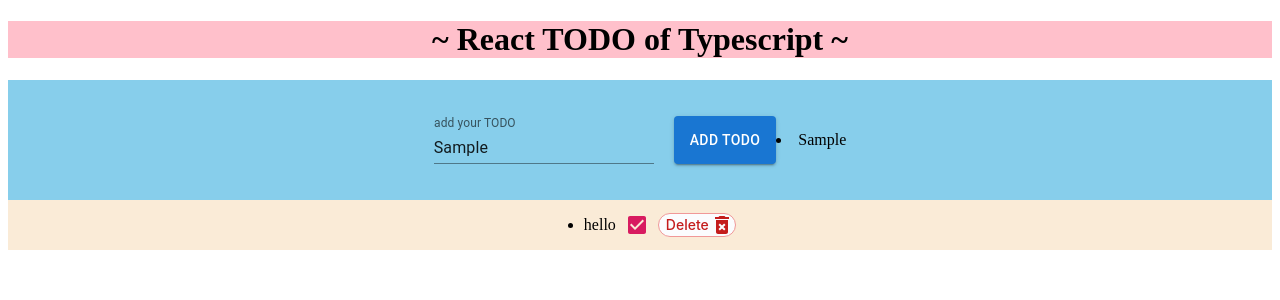
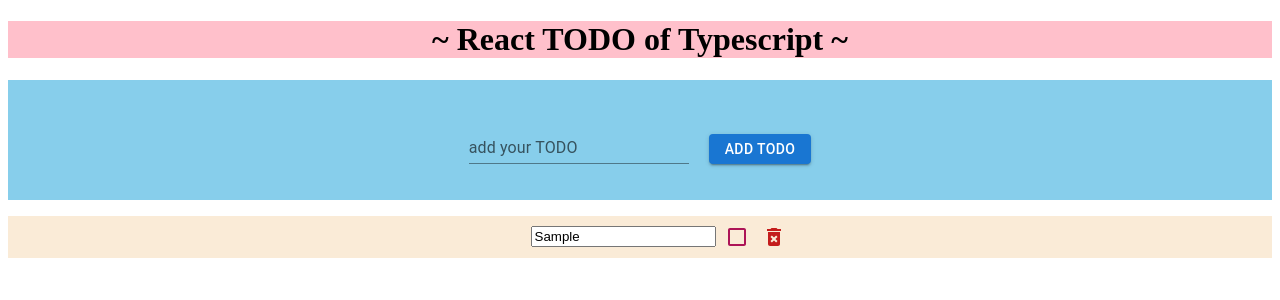
Before and after one commit to kaji5963/react-todo-typescript, a React (Create React App) app: page / in a window 1280 px wide. Both pictures are taken after typing "Sample" into the empty fields and a click on the button "ADD TODO". Shown: the top 300 px of the page. Built offline with nearby package versions, Linux system fonts and the light colour scheme.

Commit message:
TODO追加機能及び編集機能実装

```diff
--- a/package.json
+++ b/package.json
@@ -20,7 +20,10 @@
     "react": "^18.2.0",
     "react-dom": "^18.2.0",
     "react-scripts": "5.0.1",
+    "react-uuid": "^1.0.2",
+    "recoil": "^0.7.5",
     "typescript": "^4.7.4",
+    "uuid": "^8.3.2",
     "web-vitals": "^2.1.4"
   },
   "scripts": {
--- a/src/App.css
+++ b/src/App.css
@@ -16,21 +16,26 @@ header {
   display: flex;
   justify-content: center;
   align-items: center;
-
 }
 
 .container-input form {
   display: flex;
+  align-items: flex-end;
 }
 
 .addButton {
   margin-left: 20px;
+  height: 30px;
 }
 
 .container-list {
   background-color: antiquewhite;
+
+}
+
+.container-list ul {
   display: flex;
   justify-content: center;
   align-items: center;
-
+  list-style: none;
 }
--- a/src/App.tsx
+++ b/src/App.tsx
@@ -1,16 +1,18 @@
 import React from "react";
 import "./App.css";
-import { Form } from "./Form";
-import { TodoList } from "./TodoList";
+import { Form } from "./components/Form";
+// import { RecoilRoot } from "recoil";
+
 
 export const App = (): JSX.Element => {
   return (
+    // <RecoilRoot>
     <div>
       <header>
         <h1>~ React TODO of Typescript ~</h1>
       </header>
       <Form />
-        <TodoList />
     </div>
+    // </RecoilRoot>
   );
 };
--- a/src/Form.tsx
+++ /dev/null
@@ -1,37 +0,0 @@
-import React, { useState } from "react";
-import Stack from "@mui/material/Stack";
-import Button from "@mui/material/Button";
-import Box from "@mui/material/Box";
-import TextField from "@mui/material/TextField";
-
-export const Form = () => {
-
-  const [inputValue, setInputValue] = useState("")
-
-  const handleSubmit = (e: React.FormEvent<HTMLFormElement>) => {
-    e.preventDefault()
-
-    setInputValue("")
-  }
-
-
-  return (
-    <div className="container-input">
-      <form onSubmit={(e) => handleSubmit(e)}>
-        <TextField
-          label="add your TODO"
-          id="filled-size-normal"
-          variant="standard"
-          value={inputValue}
-          onChange={(e: { target: { value: React.SetStateAction<string>; }; }) => setInputValue(e.target.value)}
-
-        />
-
-      <Stack spacing={2} direction="row" className="addButton">
-        <Button variant="contained">add TODO</Button>
-      </Stack>
-      </form>
-      <li>{inputValue}</li>
-    </div>
-  );
-};
--- a/src/TodoList.tsx
+++ /dev/null
@@ -1,48 +0,0 @@
-import React from "react";
-import Box from "@mui/material/Box";
-import Checkbox from "@mui/material/Checkbox";
-import Chip from "@mui/joy/Chip";
-import ChipDelete from "@mui/joy/ChipDelete";
-import DeleteForever from "@mui/icons-material/DeleteForever";
-
-import { pink } from "@mui/material/colors";
-const label = { inputProps: { "aria-label": "Checkbox demo" } };
-
-export const TodoList = () => {
-  return (
-    <div className="container-list">
-      <ul>
-        <li>hello</li>
-      </ul>
-      <Checkbox
-        {...label}
-        defaultChecked
-        sx={{
-          color: pink[800],
-          "&.Mui-checked": {
-            color: pink[600],
-          },
-        }}
-      />
-
-      <Box sx={{ display: "flex", gap: 1, alignItems: "center" }}>
-        <Chip
-          variant="outlined"
-          color="danger"
-          onClick={() => alert("You clicked the chip!!!")}
-          endDecorator={
-            <ChipDelete
-              color="danger"
-              variant="plain"
-              onClick={() => alert("You clicked the delete button!")}
-            >
-              <DeleteForever />
-            </ChipDelete>
-          }
-        >
-          Delete
-        </Chip>
-      </Box>
-    </div>
-  );
-};
--- /dev/null
+++ b/src/atom.tsx
@@ -0,0 +1,6 @@
+import { atom } from "recoil"
+
+export const todoList = atom({
+  key: "todo",
+  default: [],
+})
--- /dev/null
+++ b/src/components/Form.tsx
@@ -0,0 +1,108 @@
+import React, { useState } from "react";
+import Stack from "@mui/material/Stack";
+import Button from "@mui/material/Button";
+import Box from "@mui/material/Box";
+import TextField from "@mui/material/TextField";
+import Checkbox from "@mui/material/Checkbox";
+import ChipDelete from "@mui/joy/ChipDelete";
+import DeleteForever from "@mui/icons-material/DeleteForever";
+
+import { pink } from "@mui/material/colors";
+const label = { inputProps: { "aria-label": "Checkbox demo" } };
+
+export const Form = () => {
+  type Todo = {
+    id: number;
+    inputValue: string;
+    checked: boolean;
+  };
+
+  const [inputValue, setInputValue] = useState("");
+  const [todo, setTodo] = useState<Todo[]>([]);
+
+  const handleSubmit = (e: React.FormEvent<HTMLFormElement>) => {
+    e.preventDefault();
+    const newTodo: Todo = {
+      id: todo.length,
+      inputValue: inputValue,
+      checked: false,
+    };
+    setTodo([newTodo, ...todo]);
+    setInputValue("");
+  };
+
+  const handleAddButton = (e: any) => {
+    const newTodo: Todo = {
+      id: todo.length,
+      inputValue: inputValue,
+      checked: false,
+    };
+    setTodo([newTodo, ...todo]);
+    setInputValue("");
+  };
+
+  const handleEdit = (id: number, inputValue: string) => {
+    const editTodo = todo.map((todo) => {
+      if( todo.id === id){
+        todo.inputValue = inputValue
+      }
+      return todo
+    })
+    setTodo(editTodo)
+  }
+
+  return (
+    <>
+      <div className="container-input">
+        <form onSubmit={(e) => handleSubmit(e)}>
+          <TextField
+            label="add your TODO"
+            id="filled-size-normal"
+            variant="standard"
+            value={inputValue}
+            onChange={(e: {
+              target: { value: React.SetStateAction<string> };
+            }) => setInputValue(e.target.value)}
+          />
+
+          <Stack spacing={2} direction="row" className="addButton">
+            <Button onClick={(e) => handleAddButton(e)} variant="contained">
+              add TODO
+            </Button>
+          </Stack>
+        </form>
+      </div>
+
+      {todo.map((todo) => {
+        return (
+          <div key={todo.id} className="container-list">
+            <ul>
+              <li>
+              <input type="text" value={todo.inputValue} onChange={(e) => handleEdit(todo.id, e.target.value)} />
+              </li>
+              <Checkbox
+                {...label}
+                sx={{
+                  color: pink[800],
+                  "&.Mui-checked": {
+                    color: pink[600],
+                  },
+                }}
+              />
+
+              <Box sx={{ display: "flex", gap: 1, alignItems: "center" }}>
+                <ChipDelete
+                  color="danger"
+                  variant="plain"
+                  onClick={() => alert("delete button!")}
+                >
+                  <DeleteForever />
+                </ChipDelete>
+              </Box>
+            </ul>
+          </div>
+        );
+      })}
+    </>
+  );
+};
```
Also changed, not shown: 1 other file (tests, documents, lock files or other folders). Lines whose indentation alone changed are shown as unchanged.
